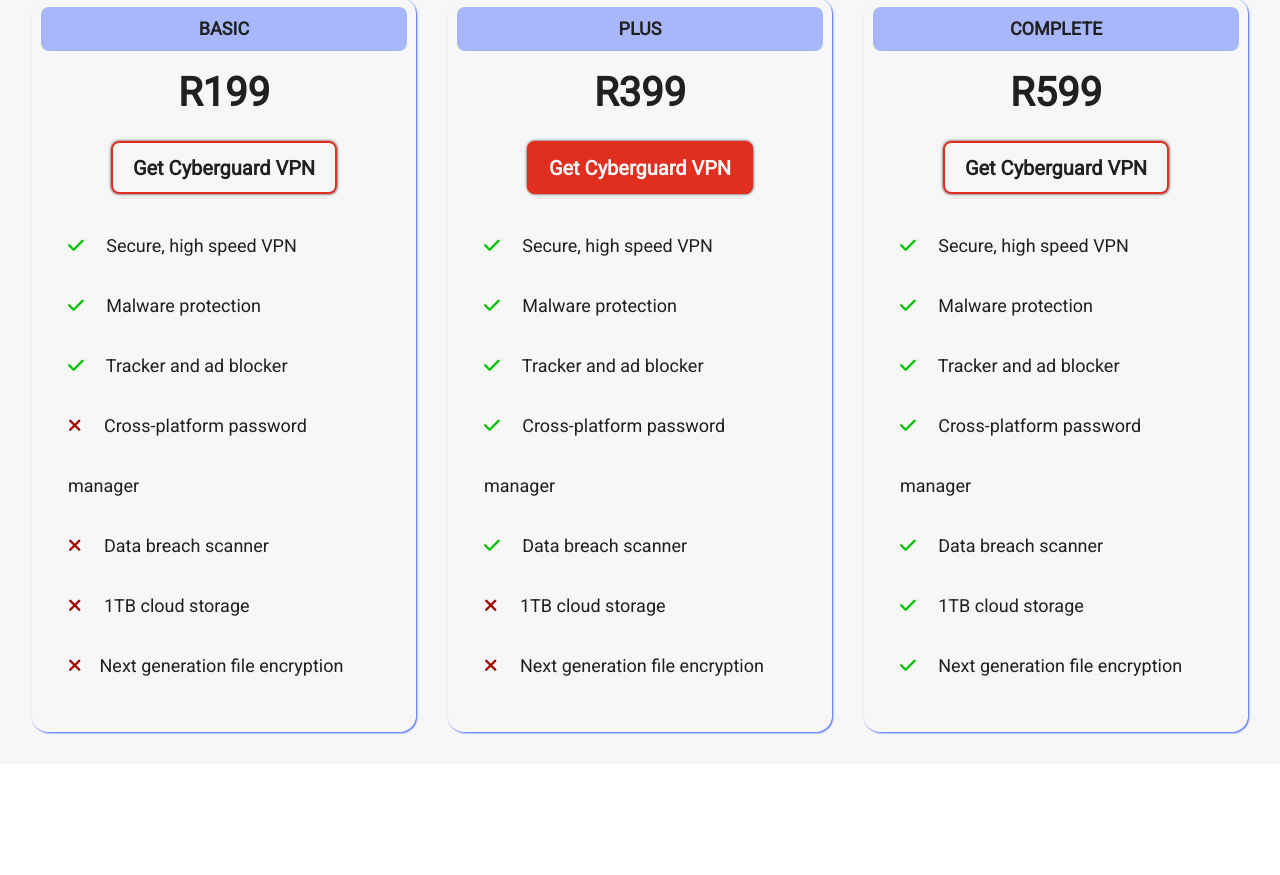
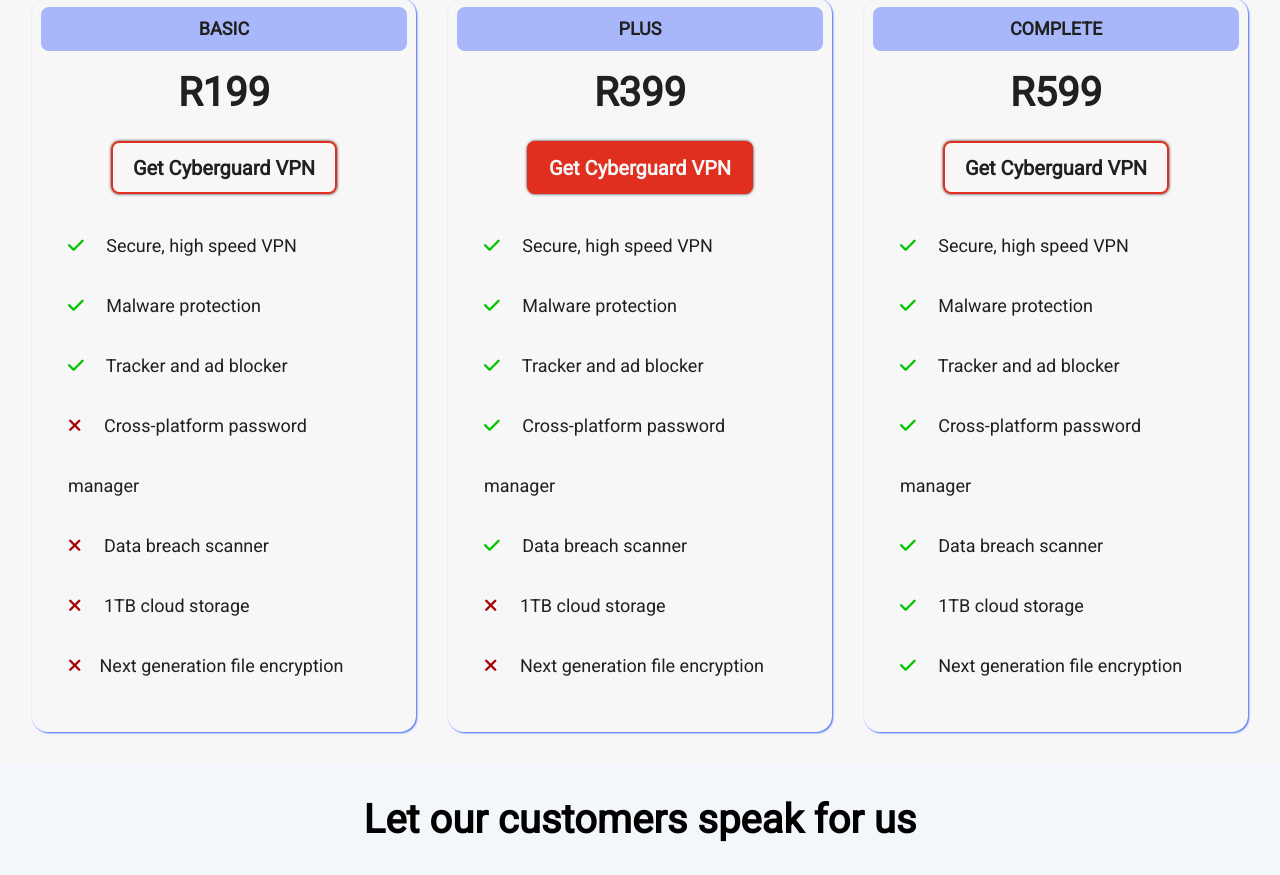
Before and after one commit to thvndoc/top-foundations-landing-page, a plain HTML site: page index.html in a window 1280 px wide. Shown: the part 1923-2798 px from the top of the page. Before the commit the page ends 2687 px from the top, so only its background shows below. Drawn offline with Linux system fonts and the light colour scheme.

Commit message:
Add 5th section (testimonials)

```diff
--- a/index.html
+++ b/index.html
@@ -166,5 +166,15 @@
     </div>
 </section>
 
+<!--This is the 5th section-->
+<section class="section-5">
+    <h5>Let our customers speak for us</h5>
+</section>
+
+<!--This is the footer-->
+<footer>
+
+</footer>
+
 </body>
 </html>
--- a/style.css
+++ b/style.css
@@ -248,3 +248,17 @@ header img {
     margin-right: 1em;
     font-size: 1.125rem;
 }
+
+/*Styling for 5th section*/
+.section-5 {
+    background-color: var(--background-blue);
+    text-align: center;
+    padding: 2em;
+}
+
+.section-5 h5 {
+    font-size: 2.5rem;
+}
+
+
+/*Styling for the footer*/
```
